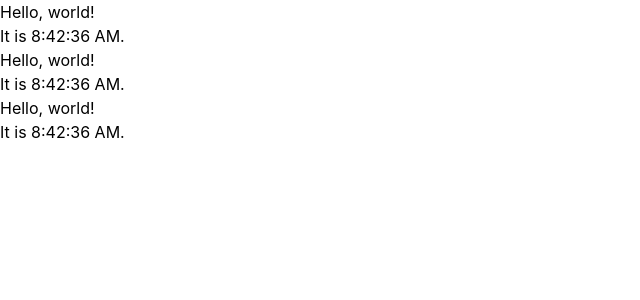
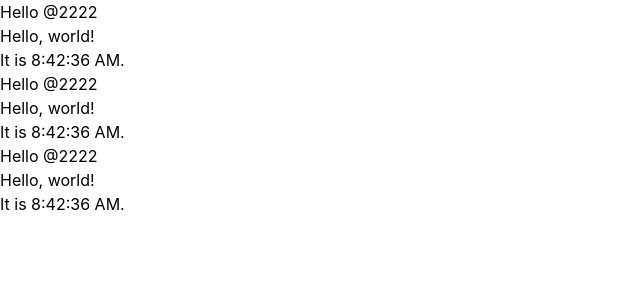
Before and after one commit to padosol/react-lab, a React (Create React App) app: page / in a window 1280 px wide. Shown: the top 300 px of the page, without its empty margins (0-640 px from the left). Built offline with nearby package versions, Linux system fonts and the light colour scheme.

Commit message:
react hello

```diff
--- a/src/index.jsx
+++ b/src/index.jsx
@@ -33,6 +33,7 @@ class Clock extends React.Component {
   render() {
     return (
       <div>
+        <h1>Hello @2222</h1>
         <h1>Hello, world!</h1>
         <FormattedDate date={this.state.date}/>
       </div>
```
